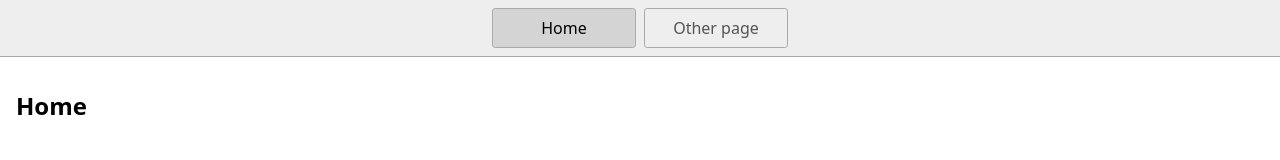
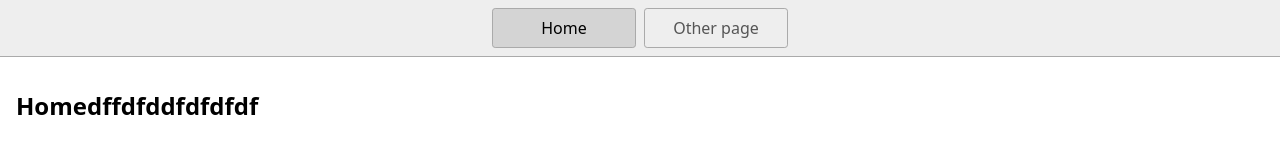
Before and after one commit to DanielDevMuitomoney/web-platform-xwfdze, a plain HTML site: page index.html in a window 1280 px wide. Drawn offline with Linux system fonts and the light colour scheme.

Commit message:
1 file modified

```diff
--- a/index.html
+++ b/index.html
@@ -17,7 +17,7 @@
       <a href="/page2.html">Other page</a>
     </nav>
     <main>
-      <h1>Home </h1>
+      <h1>Homedffdfddfdfdfdf </h1>
     </main>
   </body>
 </html>
```
